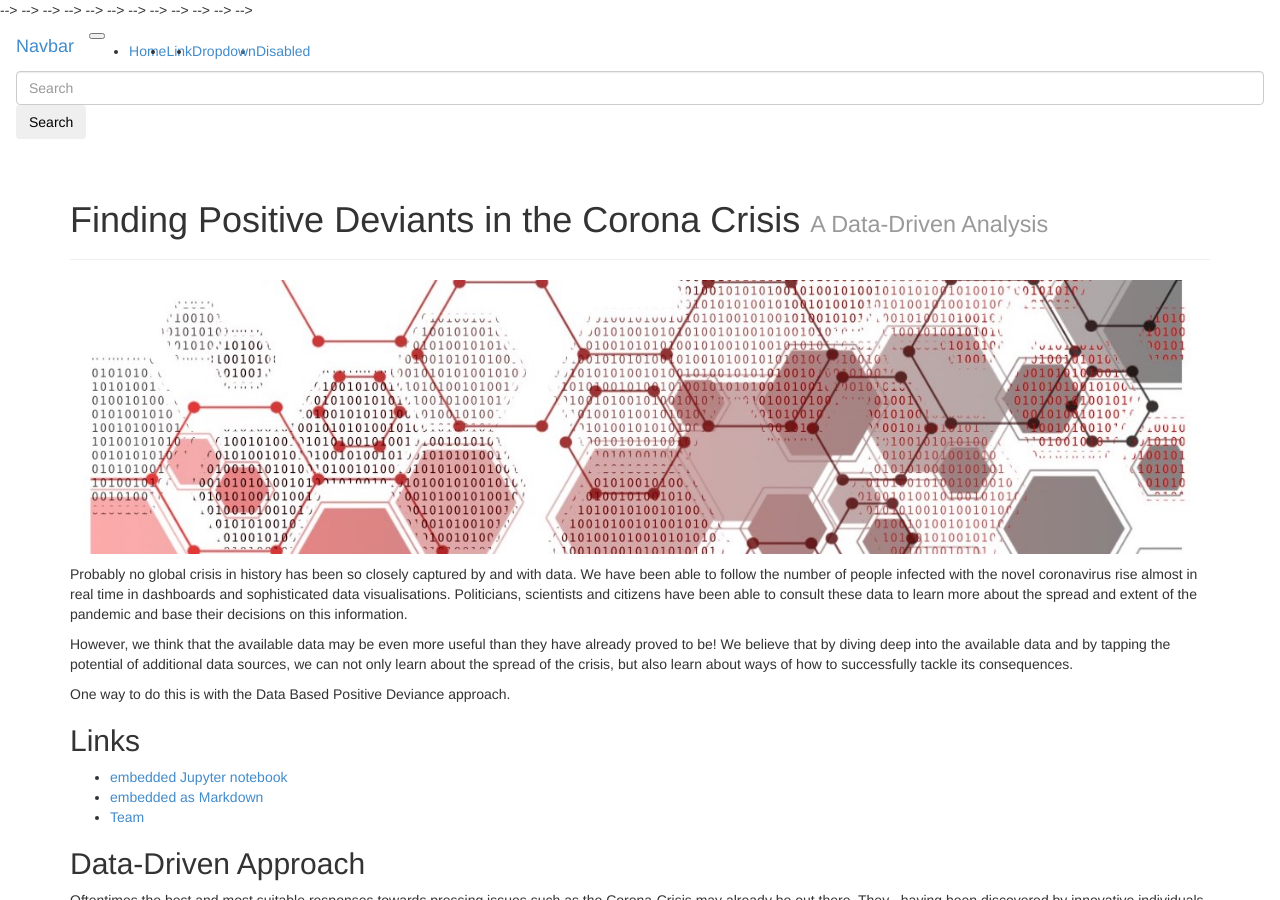
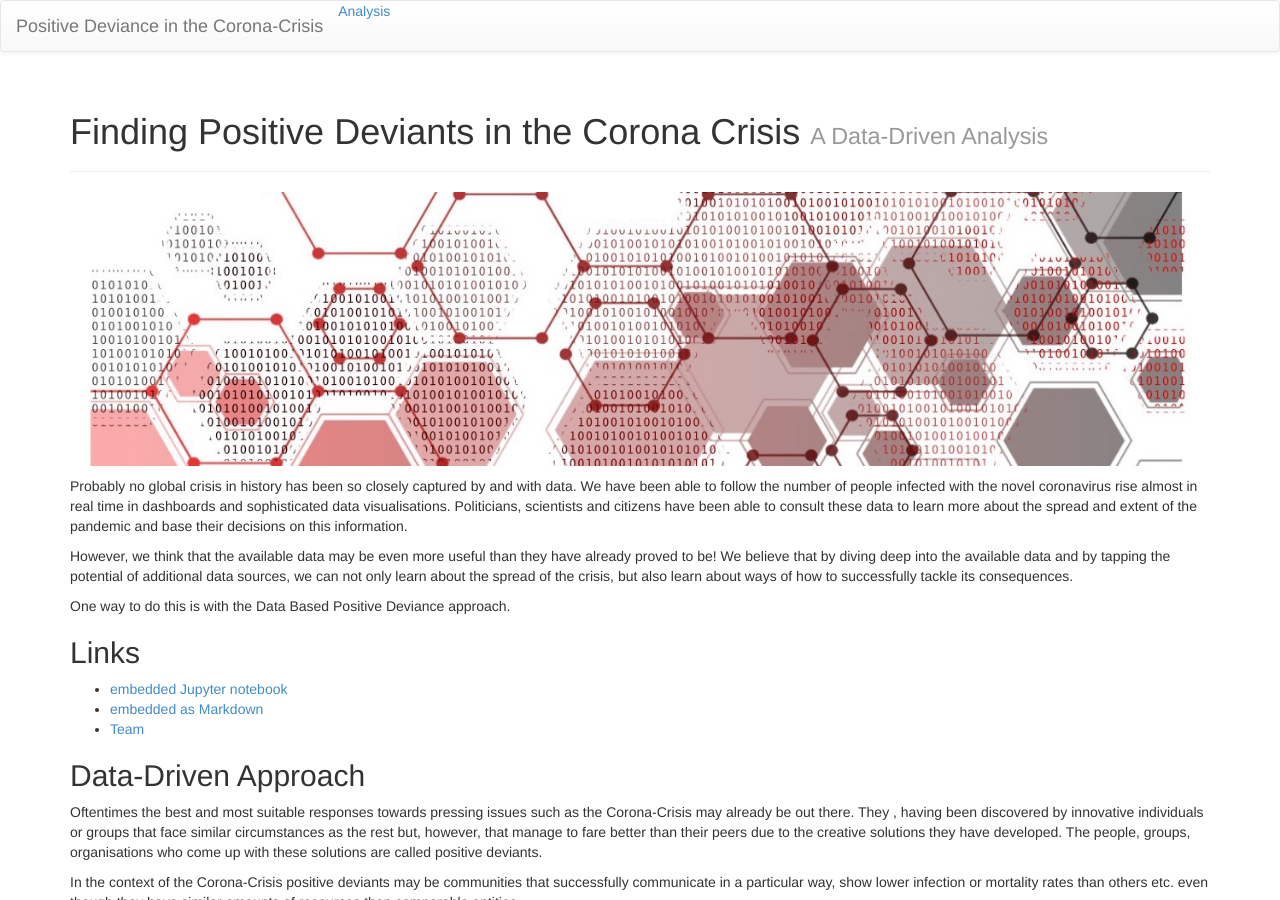
Before and after one commit to pd-viral/web, a Jekyll site: the page built from index.md, in a window 1280 px wide and 900 px high. Built offline with Jekyll 4.4.1, drawn with Linux system fonts in a browser that asks for light colours; nearby versions of some CDN libraries.

Commit message:
some changes

```diff
--- a/_includes/themes/bootstrap-3/default.html
+++ b/_includes/themes/bootstrap-3/default.html
@@ -44,71 +44,35 @@
 
   <body>
     <div id="wrap">
-<!--      <nav class="navbar navbar-default" role="navigation">-->
-<!--        <!-- Brand and toggle get grouped for better mobile display -->-->
-<!--        <div class="navbar-header">-->
-<!--          <button type="button" class="navbar-toggle" data-toggle="collapse" data-target="#jb-navbar-collapse">-->
-<!--            <span class="sr-only">Toggle navigation</span>-->
-<!--            <span class="icon-bar"></span>-->
-<!--            <span class="icon-bar"></span>-->
-<!--            <span class="icon-bar"></span>-->
-<!--          </button>-->
-<!--          <a class="navbar-brand" href="{{ HOME_PATH }}">{{ site.title }}</a>-->
-<!--        </div>-->
-<!---->
-<!--        <!-- Collect the nav links, forms, and other content for toggling -->-->
-<!--        <div class="collapse navbar-collapse" id="jb-navbar-collapse">-->
-<!--          <ul class="nav navbar-nav">-->
-<!--              -->
-<!--              <a class="navbar-brand" href="{{ BASE_PATH }}/pages/jupyter.html"> Analysis</a>-->
-<!--<!--            {% assign pages_list = site.pages %}-->-->
-<!--<!--            {% assign group = 'navigation' %}-->-->
-<!--<!--            {% include JB/pages_list %}-->-->
-<!--          </ul>-->
-<!--<!--          <form class="navbar-form navbar-right" role="search">-->-->
-<!--<!--            <div class="form-group">-->-->
-<!--<!--              <input type="text" class="form-control" placeholder="Test">-->-->
-<!--<!--            </div>-->-->
-<!--<!--            <button type="submit" class="btn btn-default">Submit</button>-->-->
-<!--<!--          </form>-->-->
-<!--        </div><!-- /.navbar-collapse -->-->
-<!--      </nav>-->
+      <nav class="navbar navbar-default" role="navigation">
+        <!-- Brand and toggle get grouped for better mobile display -->
+        <div class="navbar-header">
+          <button type="button" class="navbar-toggle" data-toggle="collapse" data-target="#jb-navbar-collapse">
+            <span class="sr-only">Toggle navigation</span>
+            <span class="icon-bar"></span>
+            <span class="icon-bar"></span>
+            <span class="icon-bar"></span>
+          </button>
+          <a class="navbar-brand" href="{{ HOME_PATH }}">{{ site.title }}</a>
+        </div>
 
-<nav class="navbar navbar-expand-lg navbar-light bg-light">
-    <a class="navbar-brand" href="#">Navbar</a>
-    <button class="navbar-toggler" type="button" data-toggle="collapse" data-target="#navbarSupportedContent" aria-controls="navbarSupportedContent" aria-expanded="false" aria-label="Toggle navigation">
-        <span class="navbar-toggler-icon"></span>
-    </button>
+        <!-- Collect the nav links, forms, and other content for toggling -->
+        <div class="collapse navbar-collapse" id="jb-navbar-collapse">
+          <ul class="nav navbar-nav">
 
-    <div class="collapse navbar-collapse" id="navbarSupportedContent">
-        <ul class="navbar-nav mr-auto">
-            <li class="nav-item active">
-                <a class="nav-link" href="#">Home <span class="sr-only">(current)</span></a>
-            </li>
-            <li class="nav-item">
-                <a class="nav-link" href="#">Link</a>
-            </li>
-            <li class="nav-item dropdown">
-                <a class="nav-link dropdown-toggle" href="#" id="navbarDropdown" role="button" data-toggle="dropdown" aria-haspopup="true" aria-expanded="false">
-                    Dropdown
-                </a>
-                <div class="dropdown-menu" aria-labelledby="navbarDropdown">
-                    <a class="dropdown-item" href="#">Action</a>
-                    <a class="dropdown-item" href="#">Another action</a>
-                    <div class="dropdown-divider"></div>
-                    <a class="dropdown-item" href="#">Something else here</a>
-                </div>
-            </li>
-            <li class="nav-item">
-                <a class="nav-link disabled" href="#">Disabled</a>
-            </li>
-        </ul>
-        <form class="form-inline my-2 my-lg-0">
-            <input class="form-control mr-sm-2" type="search" placeholder="Search" aria-label="Search">
-                <button class="btn btn-outline-success my-2 my-sm-0" type="submit">Search</button>
-                </form>
-    </div>
-</nav>
+              <a class="nav-link" href="{{ BASE_PATH }}/pages/jupyter.html"> Analysis</a>
+<!--            {% assign pages_list = site.pages %}-->
+<!--            {% assign group = 'navigation' %}-->
+<!--            {% include JB/pages_list %}-->
+          </ul>
+<!--          <form class="navbar-form navbar-right" role="search">-->
+<!--            <div class="form-group">-->
+<!--              <input type="text" class="form-control" placeholder="Test">-->
+<!--            </div>-->
+<!--            <button type="submit" class="btn btn-default">Submit</button>-->
+<!--          </form>-->
+        </div><!-- /.navbar-collapse -->
+      </nav>
 
       <div class="container">
         {{ content }}
```
